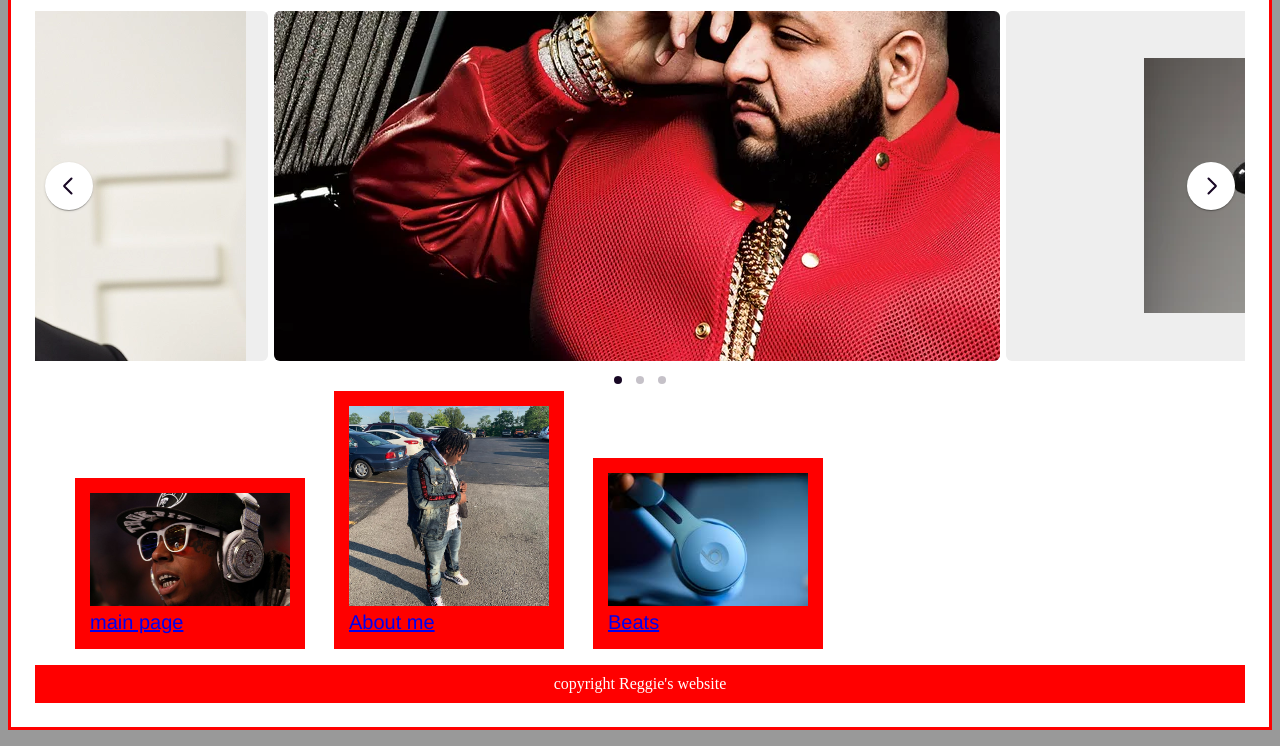
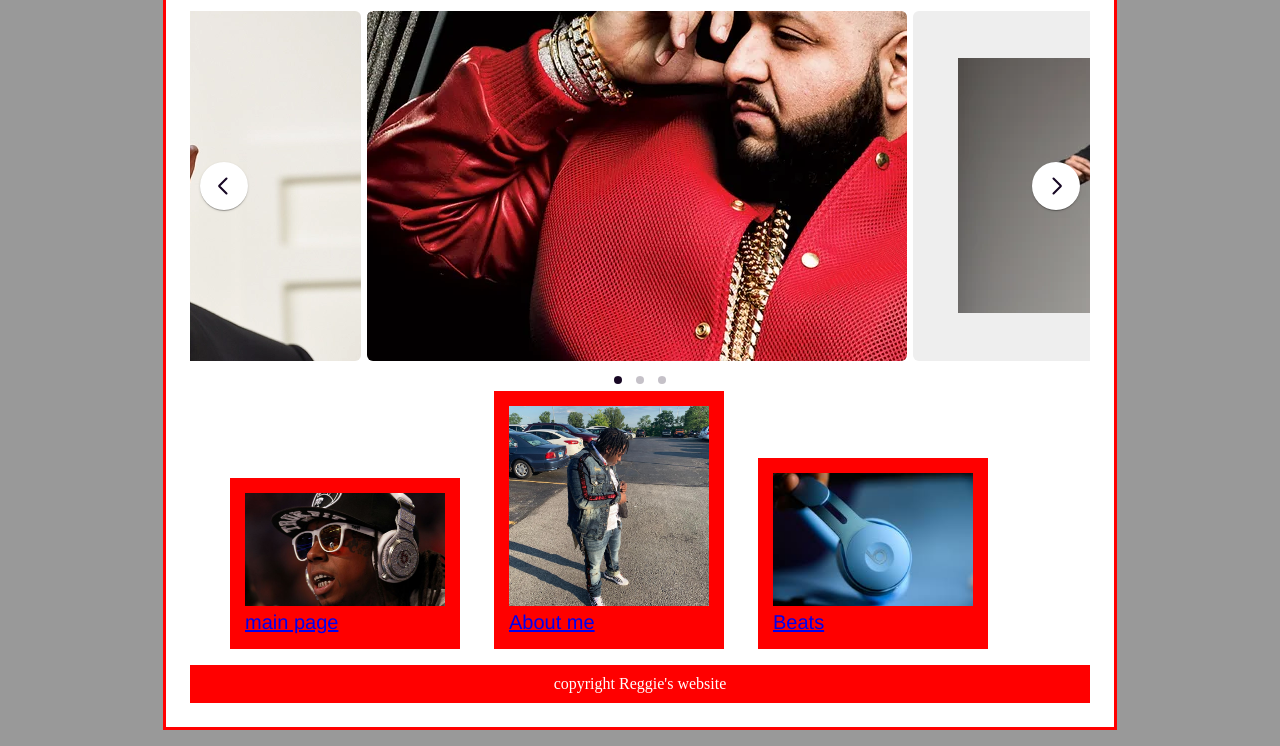
Before and after one commit to RDAVI14/CTK301, a plain HTML site: page finalproject.html/mainpage.html in a window 1280 px wide. Shown: the part 132-878 px from the top of the page. Drawn offline with nearby package versions, Linux system fonts and the light colour scheme.

Commit message:
Add files via upload

```diff
--- a/finalproject.html/final.css
+++ b/finalproject.html/final.css
@@ -3,7 +3,7 @@ body {
 }
 
 #wrapper {
-  margin: 24px auto;
+  width:900px;
   margin: 1em auto;
   border: 3px solid red;
   padding: 24px;
@@ -38,7 +38,7 @@ nav li{
   display: inline-block;
   font-family: helvetica;
   font-size: 20px;
-  margin-right: 25px;
+  margin-right: 30px;
   }
 
 nav li img{
--- a/finalproject.html/mainpage.html
+++ b/finalproject.html/mainpage.html
@@ -27,7 +27,7 @@
 			<ul>
 				<li><a href="mainpage.html"><img src="lilwaynebeats.jpg"><br>main page</a></li>
 				<li><a href="aboutme.html"><img src="Reggie.jpeg"><br>About me</a></li>
-				<li><a href="beats.html"><img src="Beats.jpeg"><br>Beats</a></li>
+				<li><a href="beats.html"><img src="beats.jpeg"><br>Beats</a></li>
 			</ul>
 		</nav>
 
```
